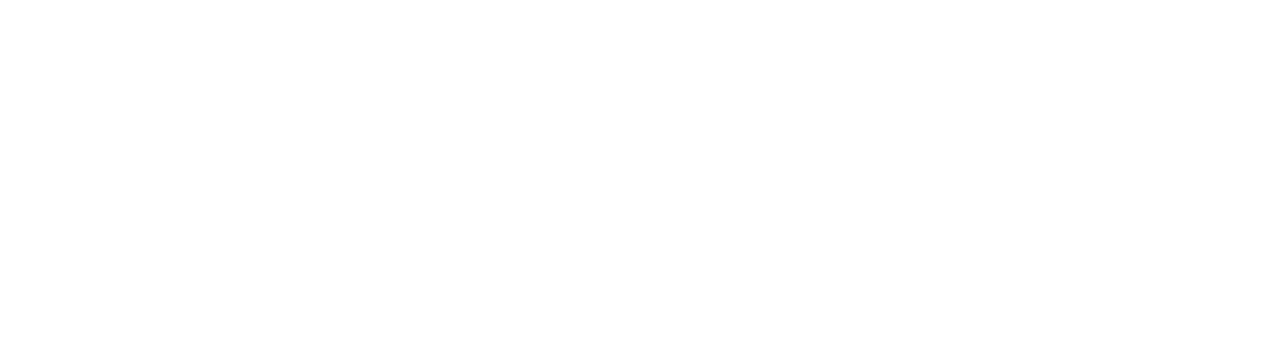
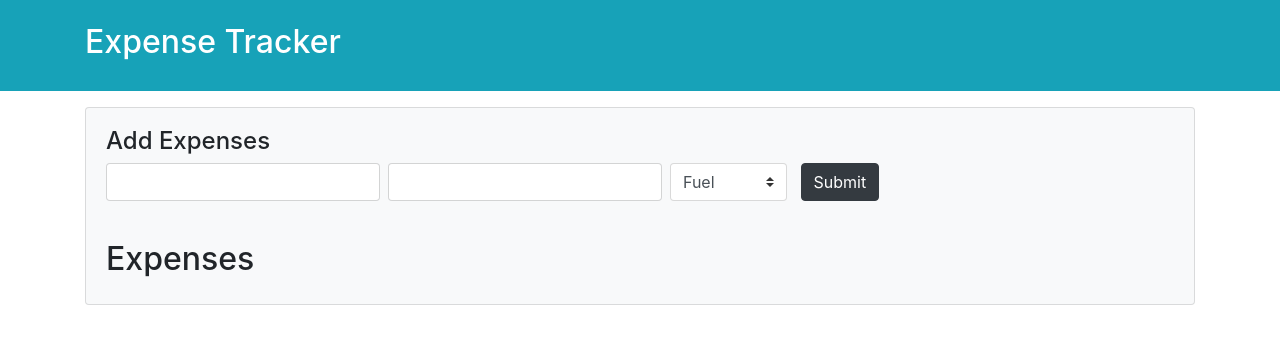
Before and after one commit to NSK-007/Expense-Tracker, a plain HTML site: page index.html in a window 1280 px wide. Drawn offline with nearby package versions, Linux system fonts and the light colour scheme.

Commit message:
created form

```diff
--- a/index.html
+++ b/index.html
@@ -4,9 +4,39 @@
     <meta charset="UTF-8">
     <meta http-equiv="X-UA-Compatible" content="IE=edge">
     <meta name="viewport" content="width=device-width, initial-scale=1.0">
-    <title>Document</title>
+    <link rel="stylesheet" href="https://maxcdn.bootstrapcdn.com/bootstrap/4.0.0-beta/css/bootstrap.min.css" integrity="sha384-/Y6pD6FV/Vv2HJnA6t+vslU6fwYXjCFtcEpHbNJ0lyAFsXTsjBbfaDjzALeQsN6M" crossorigin="anonymous">
+    <title>Expense Tracker</title>
 </head>
 <body>
+<header id="main-header" class="bg-info text-white p-4 mb-3">
+    <div class="container">
+        <h2>Expense Tracker</h2>
+    </div>
+</header>
+
+<div class="container">
+    <div id="card" class="card card-body bg-light">
+        <h4>Add Expenses</h4>
+        <form id="form-body" class="form-inline mb-3">
+            <input type="number" class="form-control mr-2" id="itemNum">
+            <input type="text" class="form-control mr-2" id="itemDesc">
+            <div class="form-group">
+                <select class="custom-select" id="itemType">
+                    <option value="Fuel">Fuel</option>
+                    <option  value="Food">Food</option>
+                    <option  value="Electricity">Electricity</option>
+                    <option  value="Movie">Movie</option>
+                </select>
+            </div>&nbsp;&nbsp;&nbsp;
+            <input type="submit" class="btn btn-dark" value="Submit">
+        </form><br>
+        <h2>Expenses</h2>
+        <ul id="items" class="list-group">
+
+        </ul>
+    </div>
+</div>
+
 
 </body>
 </html>
```
